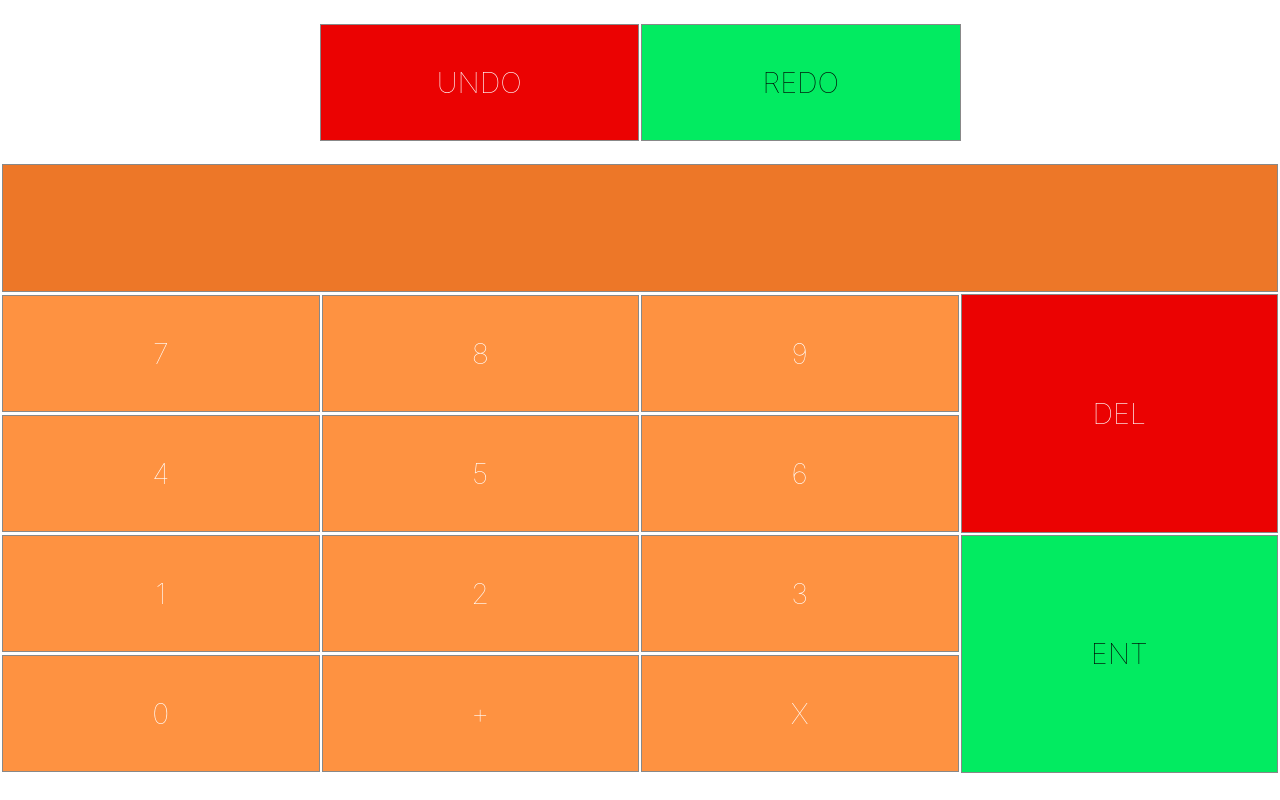
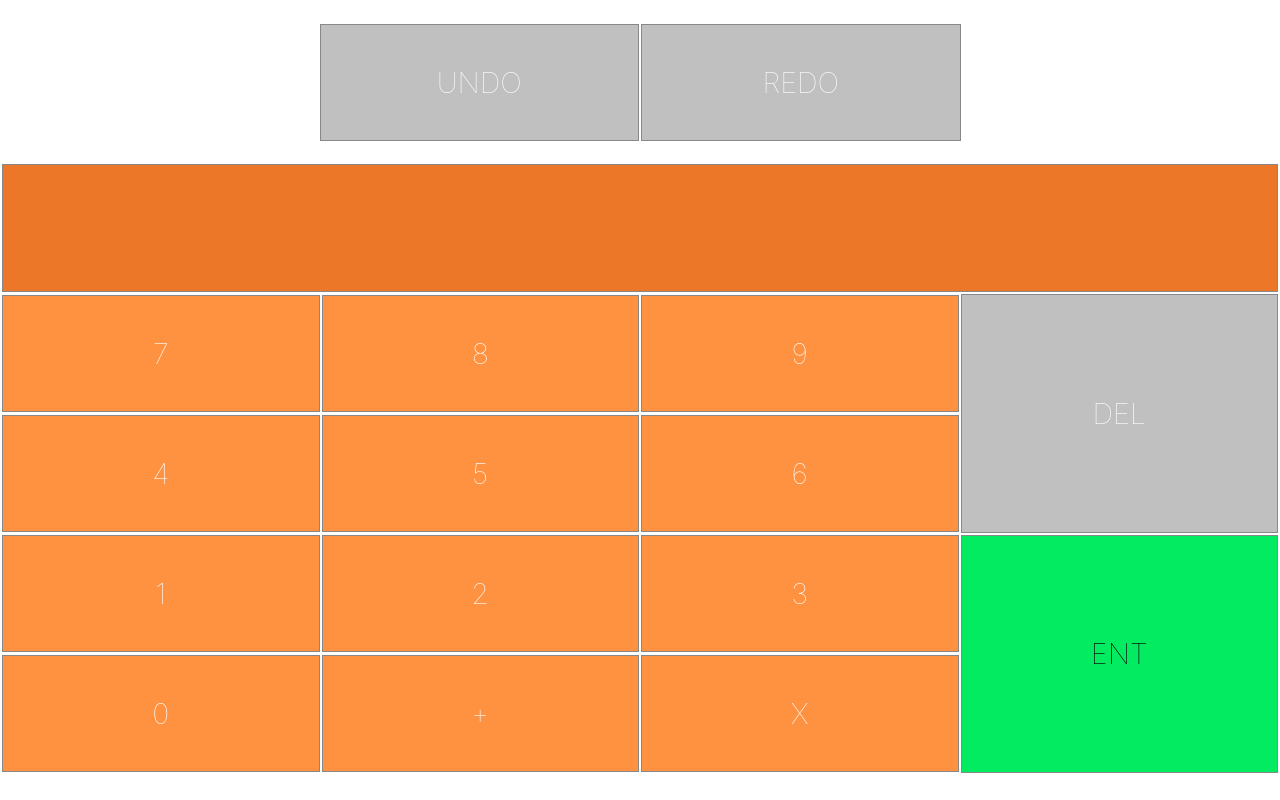
Before and after one commit to wardt7/SuperDart, a React (Create React App) app in the folder interface/: page / in a window 1280 px wide. Built offline with nearby package versions, Linux system fonts and the light colour scheme.

Commit message:
Added disabled effects and checkers so that buttons aren't clickable and are grey when not usable

```diff
--- a/interface/src/App.js
+++ b/interface/src/App.js
@@ -21,6 +21,9 @@ class App extends Component {
 	this.undoScore = this.undoScore.bind(this)
 	this.redoScore = this.redoScore.bind(this)
 	this.calculateScore = this.calculateScore.bind(this)
+	this.checkUndoDisabled = this.checkUndoDisabled.bind(this)
+	this.checkRedoDisabled = this.checkRedoDisabled.bind(this)
+	this.checkDeleteDisabled = this.checkDeleteDisabled.bind(this)
     }
     appendToInput(value){
 	let newInput = this.state.input
@@ -82,14 +85,14 @@ class App extends Component {
 	}
     }
     redoScore(){
-	// Check the OTHER player's index, as that's what we're updating, NOT the current player's
+	// Check the CURRENT player's index, as that's what we're updating
 	if(this.state.turn % 2 === 0){
-	    if(this.state.playerTwoIndex + 1 !== this.state.playerTwoScores.length){
-		this.setState({ playerTwoIndex: this.state.playerTwoIndex + 1, turn: this.state.turn + 1, input: "", evalInput: ""})
+	    if(this.state.playerOneIndex + 1 < this.state.playerOneScores.length){
+		this.setState({ playerOneIndex: this.state.playerOneIndex + 1, turn: this.state.turn + 1, input: "", evalInput: ""})
 	    }
 	} else {
-	    if(this.state.playerOneIndex + 1 !== this.state.playerOneScores.length){
-		this.setState({ playerOneIndex: this.state.playerOneIndex + 1, turn: this.state.turn + 1, input: "", evalInput: ""})
+	    if(this.state.playerTwoIndex + 1 < this.state.playerTwoScores.length){
+		this.setState({ playerTwoIndex: this.state.playerTwoIndex + 1, turn: this.state.turn + 1, input: "", evalInput: ""})
 	    }
 	}
     }
@@ -108,11 +111,38 @@ class App extends Component {
 	}
 	return newScore
     }
+    checkUndoDisabled(){
+	// true if disabled
+	if(this.state.turn < 1){
+	    return true
+	}
+	return false
+    }
+    checkRedoDisabled(){
+	// true if disabled
+	if(this.state.turn % 2 === 0){
+	    if(this.state.playerOneIndex + 1 < this.state.playerOneScores.length){
+		return false
+	    }
+	} else {
+	    if(this.state.playerTwoIndex + 1 < this.state.playerTwoScores.length){
+		return false
+	    }
+	}
+	return true
+    }
+    checkDeleteDisabled(){
+	// true if disabled
+	if(this.state.input === ""){
+	    return true
+	}
+	return false
+    }
     render() {
 	return (
 		<div>
 		<Keypad turn={this.state.turn} input={this.state.input} removeFromInput={this.removeFromInput} appendToInput={this.appendToInput} enterScore={this.enterScore}
-	    undoScore={this.undoScore} redoScore={this.redoScore}/>
+	    undoScore={this.undoScore} redoScore={this.redoScore} checkUndoDisabled={this.checkUndoDisabled} checkRedoDisabled={this.checkRedoDisabled} checkDeleteDisabled={this.checkDeleteDisabled}/>
 		</div>
 	)
     }
--- a/interface/src/components/keyButton/keyButton.css
+++ b/interface/src/components/keyButton/keyButton.css
@@ -16,17 +16,22 @@
     color: black;
 }
 
-.btn-wrapper.ENT:hover, .btn-wrapper.REDO:hover{
+.btn-wrapper.ENT:hover:not(.disabled), .btn-wrapper.REDO:hover:not(.disabled){
     background-color: #42F477;
 }
 
-.btn-wrapper.DEL, .btn-wrapper.UNDO {
+.btn-wrapper.DEL, .btn-wrapper.UNDO{
     background-color: #EB0202;
     color: white;
 }
 
-.btn-wrapper.DEL:hover, .btn-wrapper.UNDO:hover{
+.btn-wrapper.DEL:hover:not(.disabled), .btn-wrapper.UNDO:hover:not(.disabled){
     background-color: #FF2D2D;
+}
+
+.btn-wrapper.disabled{
+    background-color: #C0C0C0;
+    color: white;
 }
 
 .btn-wrapper.ENT, .btn-wrapper.DEL{
--- a/interface/src/components/keyButton/keyButton.js
+++ b/interface/src/components/keyButton/keyButton.js
@@ -9,14 +9,15 @@ class KeyButton extends Component{
     handleButtonClick(event){
 	event.stopPropagation()
 	console.log(this.props)
-	this.props.clickMethod(this.props.children)
+	if(!this.props.disabled){
+	    this.props.clickMethod(this.props.children)
+	}
     }
     render(){
 	let name = ""
 	if(this.props.children === "ENT"){
 	    name = "ENT"
-	}
-	else if (this.props.children === "DEL"){
+	} else if (this.props.children === "DEL"){
 	    name = "DEL"
 	} else if (this.props.children === "UNDO"){
 	    name = "UNDO"
@@ -27,6 +28,9 @@ class KeyButton extends Component{
 	} else {
 	    name = "playertwo"
 	}
+	if(this.props.disabled){
+	    name += " disabled"
+	}
 	return (
 		<div onClick={this.handleButtonClick} className={`btn-wrapper ${name}`}>
 		{this.props.children}
--- a/interface/src/components/keypad/keypad.js
+++ b/interface/src/components/keypad/keypad.js
@@ -14,8 +14,8 @@ class Keypad extends Component{
 		<table width="100%">
 		<tbody>
 		<tr>
-		<td colspan="2"><KeyButton clickMethod={this.props.undoScore}>UNDO</KeyButton></td>
-		<td colspan="2"><KeyButton clickMethod={this.props.redoScore}>REDO</KeyButton></td>
+		<td colspan="2"><KeyButton clickMethod={this.props.undoScore} disabled={this.props.checkUndoDisabled()}>UNDO</KeyButton></td>
+		<td colspan="2"><KeyButton clickMethod={this.props.redoScore} disabled={this.props.checkRedoDisabled()}>REDO</KeyButton></td>
 		</tr>
 		<tr>
 		<td colspan="4"><Input turn={this.props.turn}>{this.props.input}</Input></td>
@@ -24,7 +24,7 @@ class Keypad extends Component{
 		<td><KeyButton turn={this.props.turn} clickMethod={this.props.appendToInput}>7</KeyButton></td>
 		<td><KeyButton turn={this.props.turn} clickMethod={this.props.appendToInput}>8</KeyButton></td>
 		<td><KeyButton turn={this.props.turn} clickMethod={this.props.appendToInput}>9</KeyButton></td>
-		<td rowSpan="2"><KeyButton clickMethod={this.props.removeFromInput}>DEL</KeyButton></td>
+		<td rowSpan="2"><KeyButton clickMethod={this.props.removeFromInput} disabled={this.props.checkDeleteDisabled()}>DEL</KeyButton></td>
 		</tr>
 		<tr>
 		<td><KeyButton turn={this.props.turn} clickMethod={this.props.appendToInput}>4</KeyButton></td>
```
